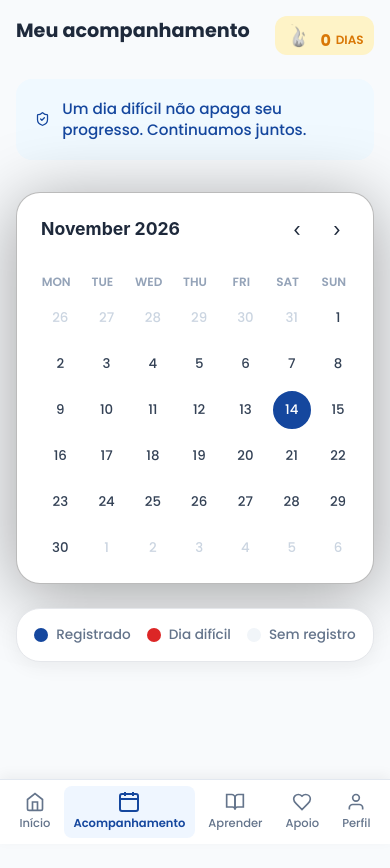
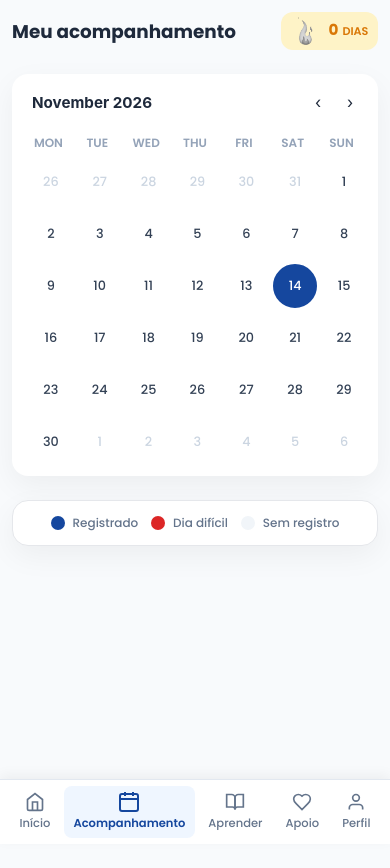
Before and after one commit to 11pedrofxx/frontend-desvicia, a React (Create React App) app: page /acompanhamento in a window 390 px wide. Shown: the top 868 px of the page. Built offline with nearby package versions, Linux system fonts and the light colour scheme; no server answers; sample sign-in values are in the browser's storage.

Commit message:
Responsividade pagina de acompanhamento

```diff
--- a/src/Pages/Acompanhamento/index.jsx
+++ b/src/Pages/Acompanhamento/index.jsx
@@ -123,11 +123,6 @@ export default function Acompanhamento() {
         </div>
       </div>
 
-      <div className="mensagem">
-        <ShieldCheck />
-        <p>Um dia difícil não apaga seu progresso. Continuamos juntos.</p>
-      </div>
-
       <div className="container-calendario">
         <Calendar
           onChange={setDataAtual}
--- a/src/Pages/Acompanhamento/index.scss
+++ b/src/Pages/Acompanhamento/index.scss
@@ -1,10 +1,13 @@
- .pagina-acompanhamento {
+.pagina-acompanhamento {
   display: flex;
   flex-direction: column;
   padding: 1.5rem;
   background-color: #f8fafc;
   min-height: 100vh;
   box-sizing: border-box;
+  width: 100%;
+  max-width: 100vw;
+  overflow-x: hidden;
 
   .topo-acompanhamento {
     display: flex;
@@ -12,6 +15,10 @@
     align-items: center;
     margin-bottom: 1.5rem;
     gap: 1rem;
+    width: 100%;
+    max-width: 800px;
+    margin-left: auto;
+    margin-right: auto;
 
     h2 {
       font-size: 1.4rem;
@@ -26,11 +33,11 @@
       color: #d97706;
       font-weight: 600;
       font-size: 0.85rem;
-      padding: 0.2rem 0.9rem;
+      padding: 0.3rem 0.8rem;
       border-radius: 12px;
       display: flex;
       align-items: center;
-      gap: 0.55rem;
+      gap: 0.5rem;
       font-family: "Poppins", sans-serif;
       white-space: nowrap;
 
@@ -38,9 +45,9 @@
         display: inline-flex;
         align-items: center;
         justify-content: center;
-        width: 50px;
-        height: 50px;
-        flex: 0 0 50px;
+        width: 36px;
+        height: 36px;
+        flex: 0 0 36px;
         overflow: hidden;
 
         img {
@@ -53,55 +60,33 @@
 
       .selo-ofensiva__valor {
         display: flex;
-        align-items: end;
-        gap: 0.3rem;
-        margin-top: 0.6rem;
+        align-items: baseline;
+        gap: 0.25rem;
 
         strong {
-          font-size: 1rem;
+          font-size: 1.1rem;
           line-height: 1;
         }
 
         span {
-          font-size: 0.75rem;
+          font-size: 0.7rem;
         }
       }
     }
   }
 
-  .mensagem {
-    display: flex;
-    align-items: center;
-    gap: 1rem;
-    background-color: #f0f9ff;
-    color: #15479e;
-    padding: 1.7rem;
-    border-radius: 16px;
-    margin-bottom: 2rem;
-
-    p {
-      margin: 0;
-      font-size: 0.95rem;
-      font-weight: 500;
-      font-family: "Poppins", sans-serif;
-      line-height: 1.4;
-    }
-  }
-
   .container-calendario {
-    width: 65%;
+    width: 100%;
+    max-width: 800px;
     margin: 0 auto 1.5rem;
     background-color: #ffffff;
-    border: 1px solid #00000044;
     border-radius: 24px;
     padding: 1.5rem;
-    box-shadow: 0 10px 70px rgba(0, 0, 0, 0.363);
+    box-shadow: 0 10px 30px rgba(0, 0, 0, 0.05);
     box-sizing: border-box;
 
     .react-calendar {
       width: 100%;
-      max-width: 400px;
-      margin: 0 auto;
       border: none;
       font-family: "Poppins", sans-serif;
 
@@ -174,10 +159,14 @@
         display: flex;
         align-items: center;
         justify-content: center;
-        width: 44px !important;
-        height: 44px !important;
+        aspect-ratio: 1 / 1;
+        width: 100% !important;
+        height: auto !important;
+        max-width: 44px;
+        max-height: 44px;
         padding: 0;
         margin: 0 auto;
+        font-size: 0.9rem;
 
         &:enabled:hover {
           background-color: #f1f5f9;
@@ -216,13 +205,14 @@
   }
 
   .legenda {
-    width: 65%;
+    width: 100%;
+    max-width: 800px;
     margin: 0 auto;
     background-color: #ffffff;
     border: 1px solid #e5e7eb;
     border-radius: 24px;
     padding: 1rem 1.5rem;
-    box-shadow: 0 4px 20px rgba(0, 0, 0, 0.06);
+    box-shadow: 0 10px 30px rgba(0, 0, 0, 0.05);
     box-sizing: border-box;
     display: flex;
     justify-content: center;
@@ -260,28 +250,17 @@
   }
 }
 
+/* Ajustes finos para telas menores */
 @media (max-width: 768px) {
   .pagina-acompanhamento {
     padding: 1rem;
 
-    .container-calendario,
-    .legenda {
-      width: 100%;
-    }
-
     .container-calendario {
       padding: 1rem;
-
-      .react-calendar {
-        .react-calendar__tile {
-          width: 38px !important;
-          height: 38px !important;
-        }
-      }
     }
 
     .legenda {
-      gap: 1rem;
+      gap: 1.2rem;
       padding: 1rem;
     }
   }
@@ -289,28 +268,64 @@
 
 @media (max-width: 480px) {
   .pagina-acompanhamento {
+    padding: 0.75rem;
+
     .topo-acompanhamento {
-      align-items: flex-start;
-
       h2 {
-        font-size: 1.2rem;
+        font-size: 1.15rem;
       }
 
       .selo-ofensiva {
-        padding: 0.35rem 0.65rem;
+        padding: 0.25rem 0.6rem;
         font-size: 0.75rem;
 
         .selo-ofensiva__fogo {
-          width: 26px;
-          height: 26px;
-          flex-basis: 26px;
+          width: 30px;
+          height: 30px;
+          flex-basis: 30px;
+        }
+
+        .selo-ofensiva__valor {
+          strong {
+            font-size: 0.95rem;
+          }
         }
       }
     }
 
-    .mensagem {
-      padding: 1.2rem;
-      gap: 0.75rem;
+    .container-calendario {
+      padding: 0.75rem;
+      border-radius: 16px;
+
+      .react-calendar {
+        .react-calendar__navigation {
+          margin-bottom: 1rem;
+
+          button {
+            min-width: 32px;
+            height: 32px;
+            font-size: 1rem;
+          }
+
+          .react-calendar__navigation__label {
+            font-size: 0.95rem;
+          }
+        }
+
+        .react-calendar__tile {
+          font-size: 0.8rem;
+        }
+      }
+    }
+
+    .legenda {
+      border-radius: 16px;
+      gap: 0.8rem;
+      padding: 0.8rem;
+
+      .item-legenda {
+        font-size: 0.75rem;
+      }
     }
   }
 }
```
